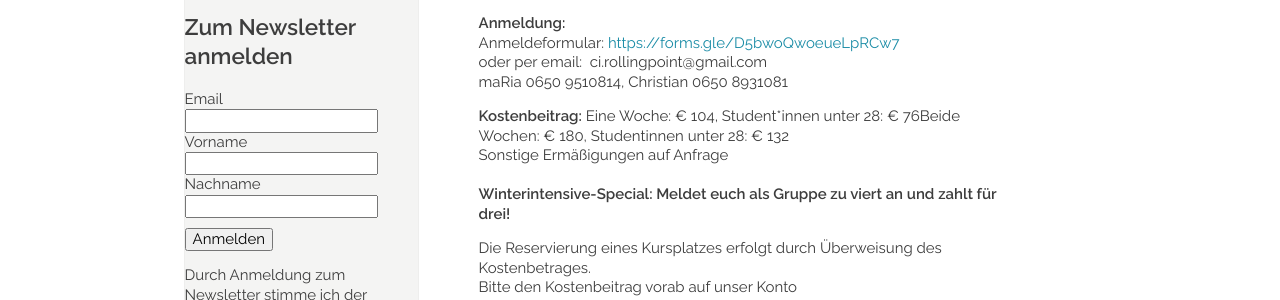
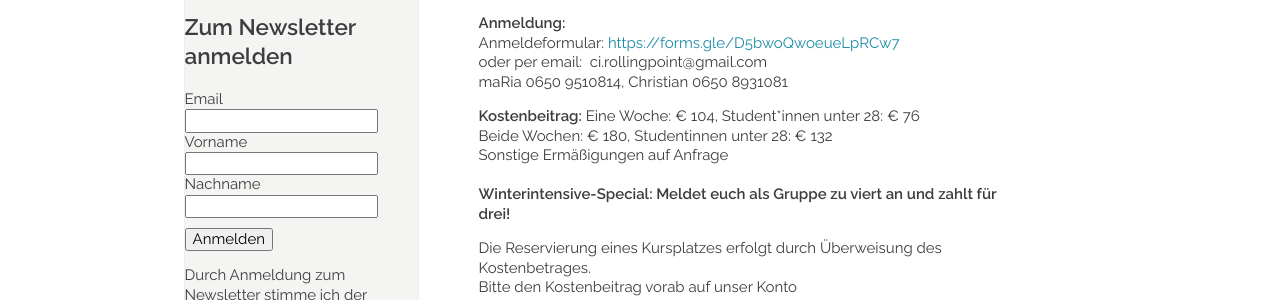
Before and after one commit to manulari/rollingpointat, a Jekyll site: the page built from _pages_de/winterintensive.md, in a window 1280 px wide. Shown: the part 1003-1303 px from the top of the page. Built offline with Jekyll 4.4.1, drawn with Linux system fonts in a browser that asks for light colours; comment, search, counter and statistics services are not loaded.

Commit message:
Update page (de) “winterintensive”

```diff
--- a/_pages_de/winterintensive.md
+++ b/_pages_de/winterintensive.md
@@ -35,7 +35,8 @@ Anmeldeformular: <https://forms.gle/D5bwoQwoeueLpRCw7>\
 oder per email:  ci.rollingpoint@gmail.com\
 maRia 0650 9510814, Christian 0650 8931081
 
-**Kostenbeitrag:** Eine Woche: € 104, Student*innen unter 28: € 76Beide Wochen: € 180, Studentinnen unter 28: € 132\
+**Kostenbeitrag:** Eine Woche: € 104, Student*innen unter 28: € 76\
+Beide Wochen: € 180, Studentinnen unter 28: € 132\
 Sonstige Ermäßigungen auf Anfrage\
 \
 **Winterintensive-Special: Meldet euch als Gruppe zu viert an und zahlt für drei!**
```
